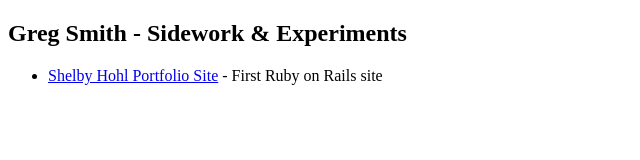
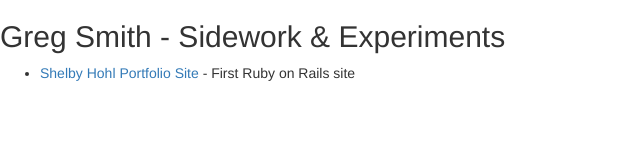
Before and after one commit to Gregism/Gregism.github.io, a plain HTML site: page index.html in a window 1280 px wide. Shown: the whole page, without its empty margins (0-640 px from the left). Drawn offline with nearby package versions, Linux system fonts and the light colour scheme.

Commit message:
Add Bootstrap

```diff
--- a/index.html
+++ b/index.html
@@ -2,6 +2,7 @@
 <html >
 <head>
   <title>Greg Smith - Sidework &amp; Experiments</title>
+  <link rel="stylesheet" href="//netdna.bootstrapcdn.com/bootstrap/3.1.0/css/bootstrap.min.css">
 </head>
 <body>
   <h2>Greg Smith - Sidework &amp; Experiments</h2>
```
